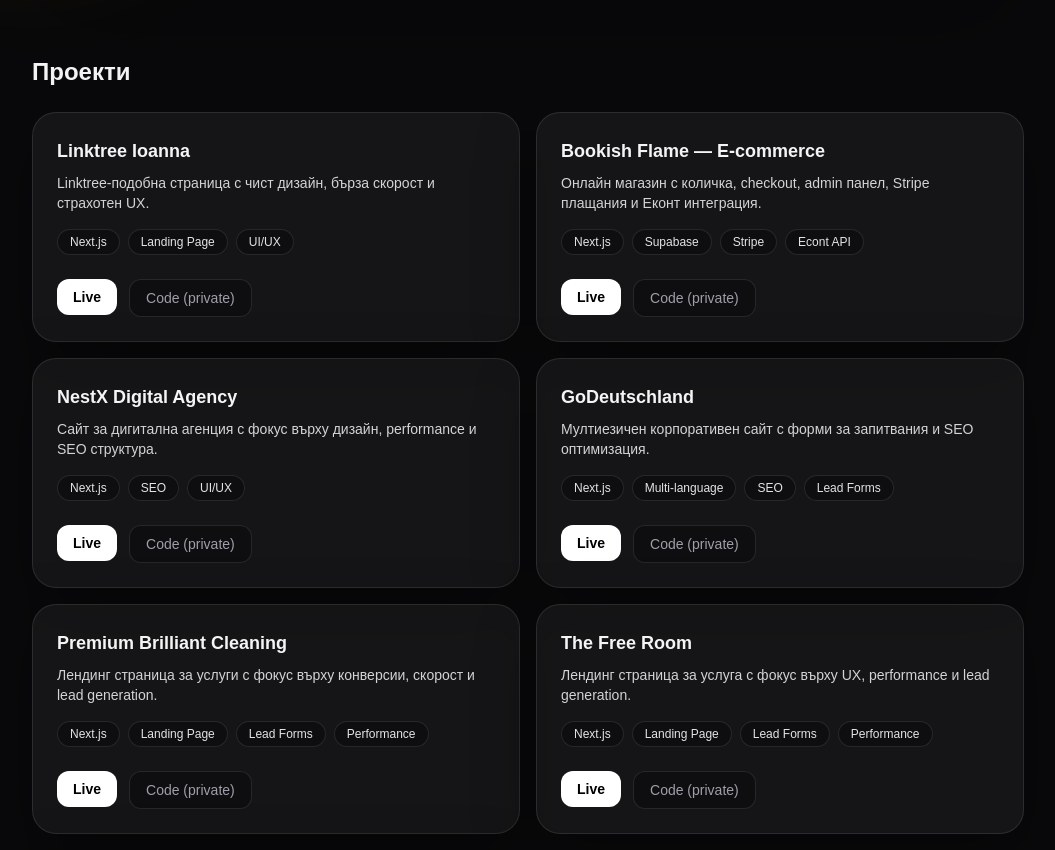
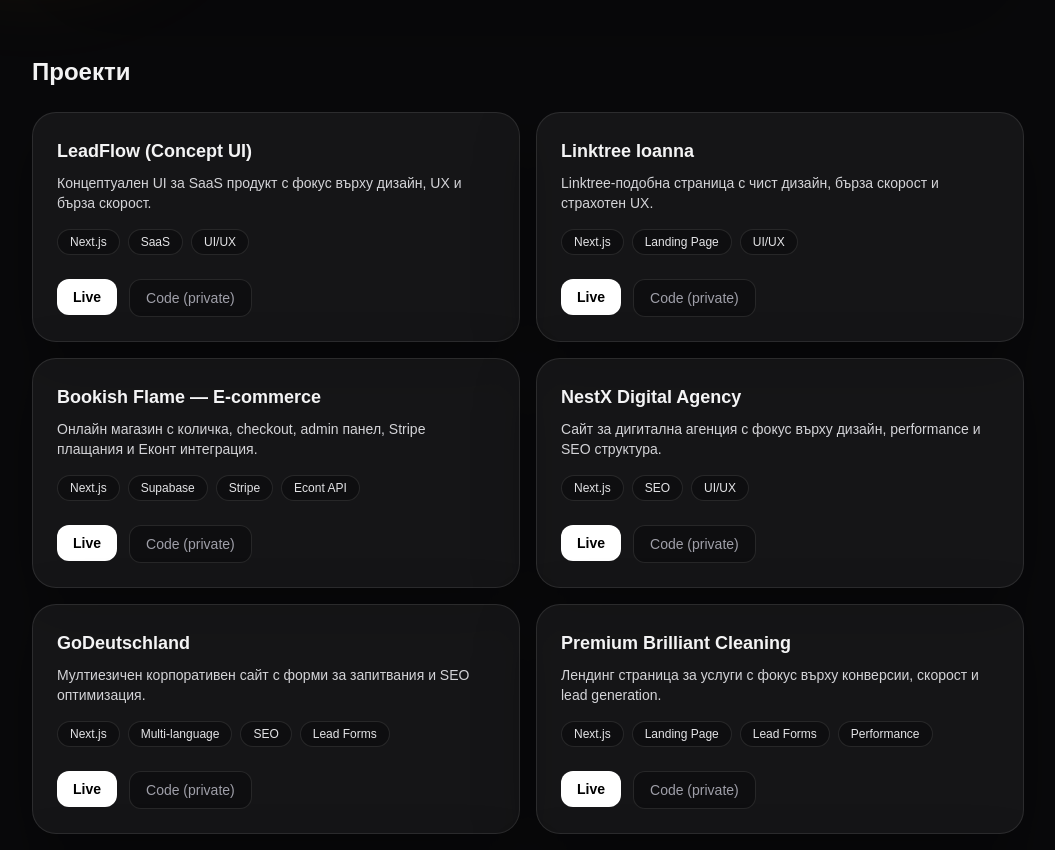
Before and after one commit to LuchezarM/cv-portfolio, a Next.js app: page / in a window 1280 px wide. Shown: the part 996-1846 px from the top of the page, without its empty margins (112-1167 px from the left). Built offline with nearby package versions, Linux system fonts and the light colour scheme.

Commit message:
feat: add LeadFlow project with descriptions in Bulgarian and English

```diff
--- a/app/cv/i18n/cv.ts
+++ b/app/cv/i18n/cv.ts
@@ -111,6 +111,8 @@
     },
 
     projectsDesc: {
+      leadflow:
+        "Концептуален UI за SaaS продукт с фокус върху дизайн, UX и бърза скорост.",
       ioana:
         "Linktree-подобна страница с чист дизайн, бърза скорост и страхотен UX.",
       bookish:
@@ -185,6 +187,8 @@
     },
 
     projectsDesc: {
+      leadflow:
+        "Concept UI for a SaaS product focused on design, UX and fast performance.",
       ioana:
         "Linktree-like landing page with clean design, fast performance and great UX.",
       bookish:
--- a/app/cv/projects.ts
+++ b/app/cv/projects.ts
@@ -3,6 +3,7 @@
 export type Project = {
   name: string;
   descKey:
+   | "leadflow"
     | "ioana"
     | "bookish"
     | "nestx"
@@ -17,6 +18,13 @@
 };
 
 export const projects: Project[] = [
+  {
+    name: "LeadFlow (Concept UI)",
+    descKey: "leadflow",
+    tags: ["Next.js", "SaaS", "UI/UX"],
+    live: "https://leadflow-enterprise.vercel.app",
+    repo: "",
+  },
   {
     name: "Linktree Ioanna",
     descKey: "ioana",
```
